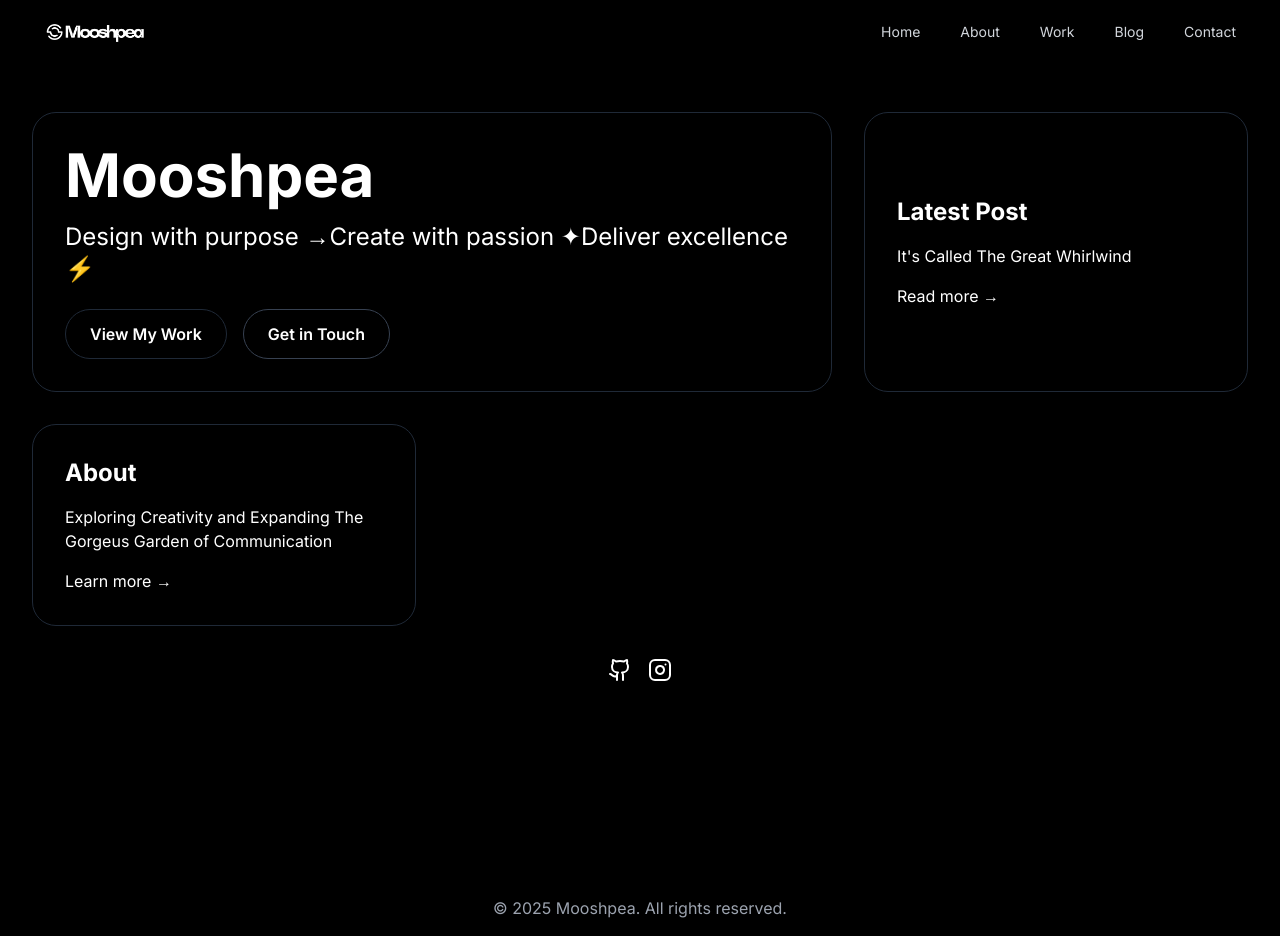
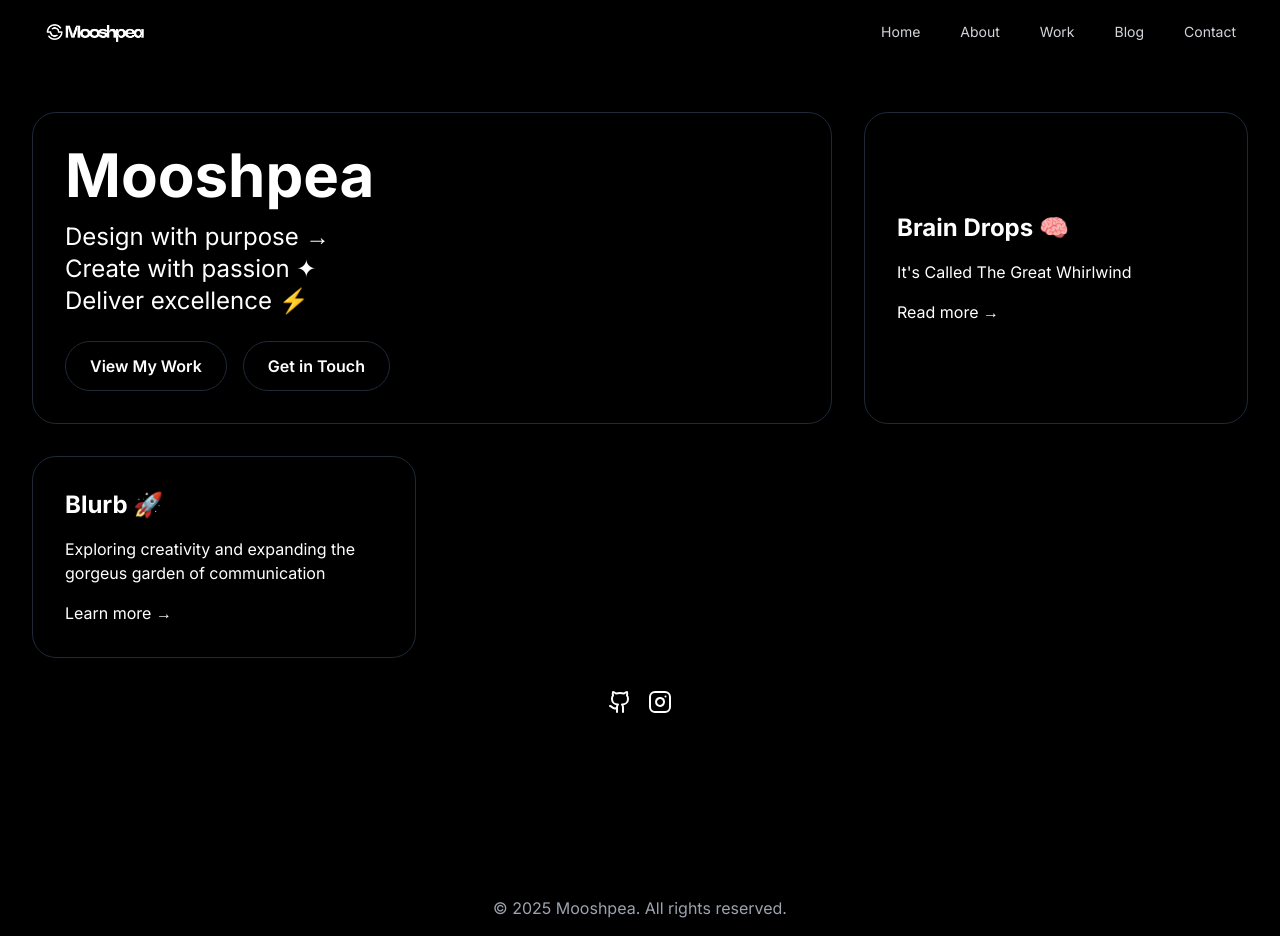
Before and after one commit to rexthebreathtaker/damn-dirty-apes, a Next.js app: page / in a window 1280 px wide. Built offline with nearby package versions, Linux system fonts and the light colour scheme.

Commit message:
Update page.tsx

```diff
--- a/app/page.tsx
+++ b/app/page.tsx
@@ -16,15 +16,15 @@ export default function Home() {
         >
           <h1 className="text-4xl md:text-6xl font-bold mb-4">Mooshpea</h1>
           <p className="text-xl md:text-2xl mb-6">
-            <span>Design with purpose →</span>
-            <span>Create with passion ✦</span>
-            <span>Deliver excellence ⚡</span>
+            Design with purpose →<br/>
+            Create with passion ✦<br/>
+            Deliver excellence ⚡
           </p>
           <div className="flex flex-wrap gap-4">
             <Link href="/work" className="border border-gray-800 px-6 py-3 rounded-full font-semibold hover:bg-white hover:text-black transition-colors duration-300">
               View My Work
             </Link>
-            <Link href="/contact" className="border border-gray-700 px-6 py-3 rounded-full font-semibold hover:bg-white hover:text-black transition-colors duration-300">
+            <Link href="/contact" className="border border-gray-800 px-6 py-3 rounded-full font-semibold hover:bg-white hover:text-black transition-colors duration-300">
               Get in Touch
             </Link>
           </div>
@@ -35,7 +35,7 @@ export default function Home() {
           animate={{ opacity: 1, y: 0 }}
           transition={{ duration: 0.5, delay: 0.3 }}
         >
-          <h2 className="text-2xl font-bold mb-4">Latest Post</h2>
+          <h2 className="text-2xl font-bold mb-4">Brain Drops 🧠</h2>
           <p className="mb-4">It's Called The Great Whirlwind</p>
           <Link href="/blog" className="text-white hover:text-gray-300 transition-colors duration-300">Read more →</Link>
         </motion.div>
@@ -45,8 +45,8 @@ export default function Home() {
           animate={{ opacity: 1, y: 0 }}
           transition={{ duration: 0.5, delay: 0.4 }}
         >
-          <h2 className="text-2xl font-bold mb-4">About</h2>
-          <p className="mb-4">Exploring Creativity and Expanding The Gorgeus Garden of Communication</p>
+          <h2 className="text-2xl font-bold mb-4">Blurb 🚀</h2>
+          <p className="mb-4">Exploring creativity and expanding the gorgeus garden of communication</p>
           <Link href="/about" className="text-white hover:text-gray-300 transition-colors duration-300">Learn more →</Link>
         </motion.div>
       </div>
```
